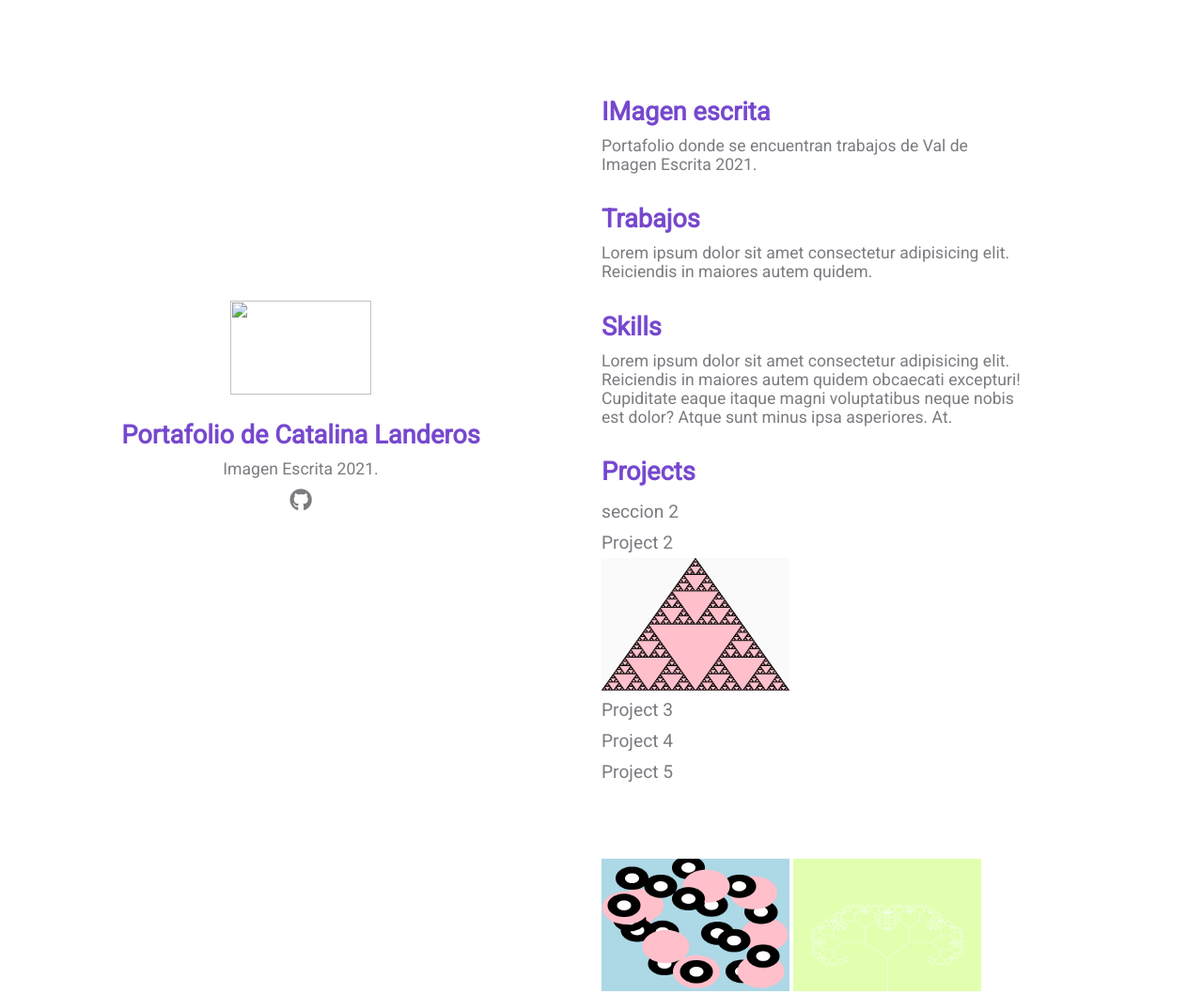
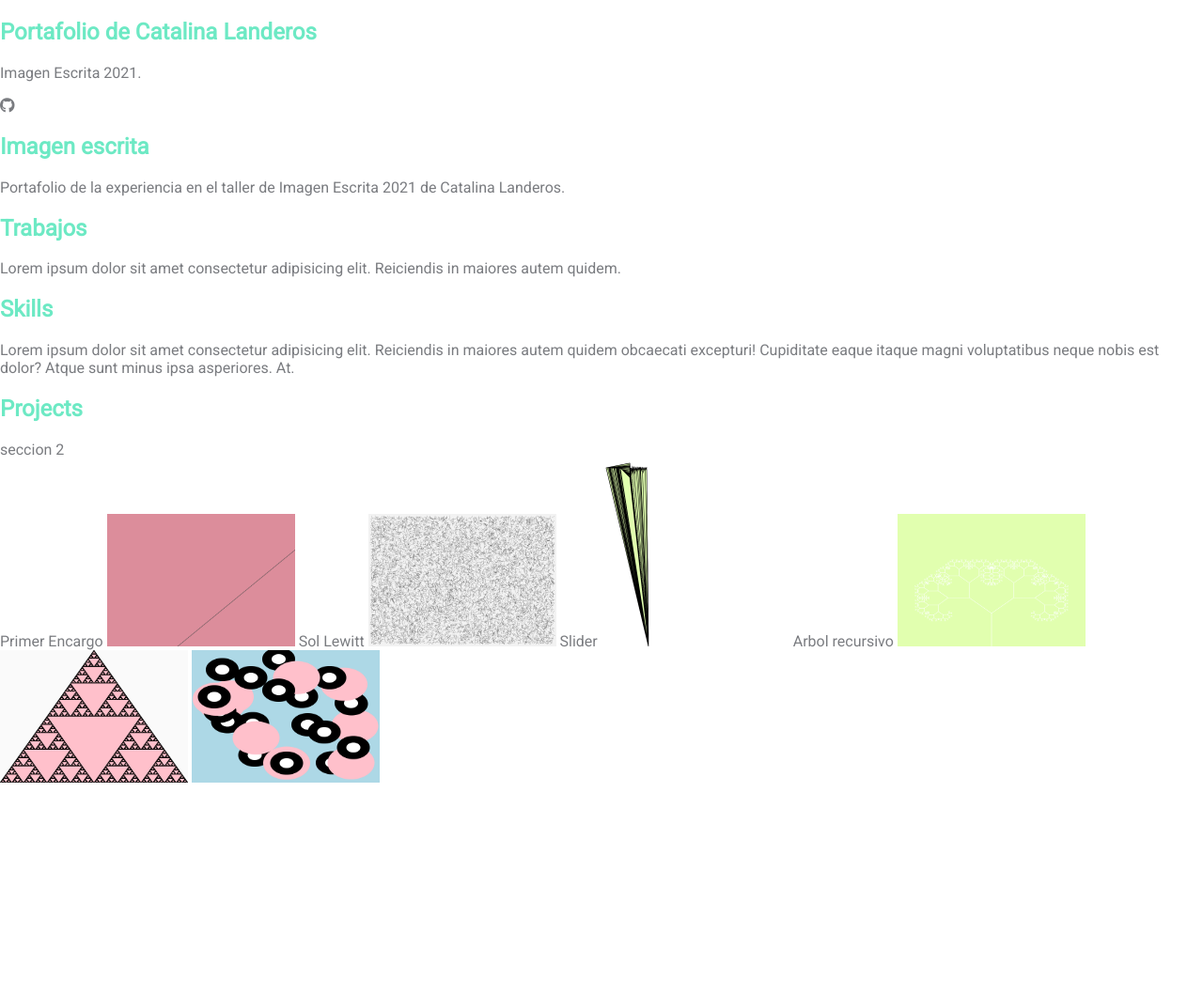
Before and after one commit to catalanderos/IMAGEN-ESCRITA-CATALINA, a plain HTML site: page index.html in a window 1280 px wide. Shown: the whole page at 94% size. After the commit the page ends 894 px from the top, so only its background shows below. Drawn offline with Linux system fonts and the light colour scheme.

Commit message:
guardar
guardar

```diff
--- a/index.html
+++ b/index.html
@@ -9,18 +9,19 @@
     <title>Portafolio Catalina Landeros </title>
 </head>
 <body>
-    <div class="grid-2">
-        <div class="section-1">
-            <img src="img/ps5SSVm2.png"
-            width="150"
-            height="100">
+
+
+
             <h2> Portafolio de Catalina Landeros</h2>
             <p>Imagen Escrita 2021.</p>
             <a href="#"><i class="fab fa-github"></i></a>
         </div>
-        <div class="section-2">
-            <h2>IMagen escrita</h2>
-            <p>Portafolio donde se encuentran trabajos de Val de Imagen Escrita 2021.</p>
+
+        <div class="grid-1">
+
+        </div class="section-1">
+            <h2>Imagen escrita</h2>
+            <p>Portafolio de la experiencia en el taller de Imagen Escrita 2021 de Catalina Landeros.</p>
             <h2>Trabajos</h2>
             <p>Lorem ipsum dolor sit amet consectetur adipisicing elit. Reiciendis in maiores autem quidem.</p>
 
@@ -28,28 +29,55 @@
             <p>Lorem ipsum dolor sit amet consectetur adipisicing elit. Reiciendis in maiores autem quidem obcaecati excepturi! Cupiditate eaque itaque magni voluptatibus neque nobis est dolor? Atque sunt minus ipsa asperiores. At.</p>
             <h2>Projects</h2>
             <a href="http://127.0.0.1:5500/index2.html">seccion 2 </a>
-            <a href="#">Project 2</a>
-            <img src="img/IE/serpinski.png"
-            width="200"
+
+
+
+
+            <div class="grid-2">
+
+            </div class="section-1">
+            <a href="#">Primer Encargo</a>
+            <img src="img/IE/primerejercicio.png"
+             width="200"
+            height="141">
+
+          </div class="section-2">
+            <a href="#">Sol Lewitt</a>
+            <img src="img/IE/sollewittie.png"
+             width="200"
             height="141">
 
 
-            <a href="#">Project 3</a>
-            <a href="#">Project 4</a>
-            <a href="#">Project 5</a>
+
+            <a href="#">Slider</a>
+            <img src="img/IE/trianguloslider.png"
+           width="200"
+           height="200">
+
+
+            <a href="#">Arbol recursivo</a>
+            <img src="img/IE/arbolrecursivo.png"
+           width="200"
+           height="141">
+
+           <img src="img/IE/serpinski.png"
+           width="200"
+           height="141">
+
+           <img src="img/IE/discos.png"
+         width="200"
+          height="141">
 <br>
 <br>
 <br>
 <br>
 
 
-     <img src="img/IE/discos.png"
-     width="200"
-     height="141">
 
-     <img src="img/IE/arbolrecursivo.png"
-     width="200"
-     height="141">
+
+
+
+
 
 
          </div>
--- a/style.css
+++ b/style.css
@@ -16,7 +16,7 @@ body{
 }
 
 h2,.white{
-    color: #7648ce;
+    color: #6de9c4;
 }
 
 a{
```
